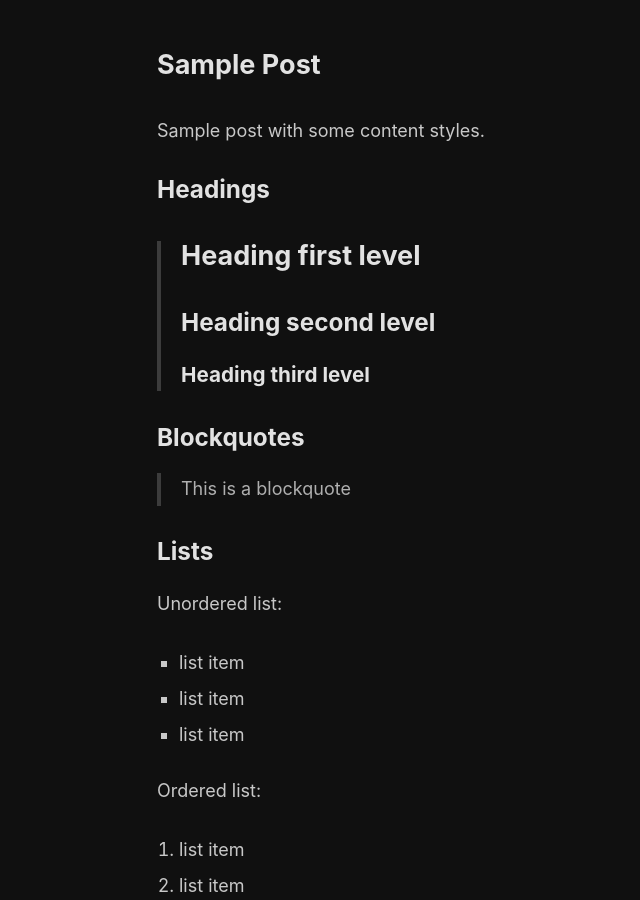
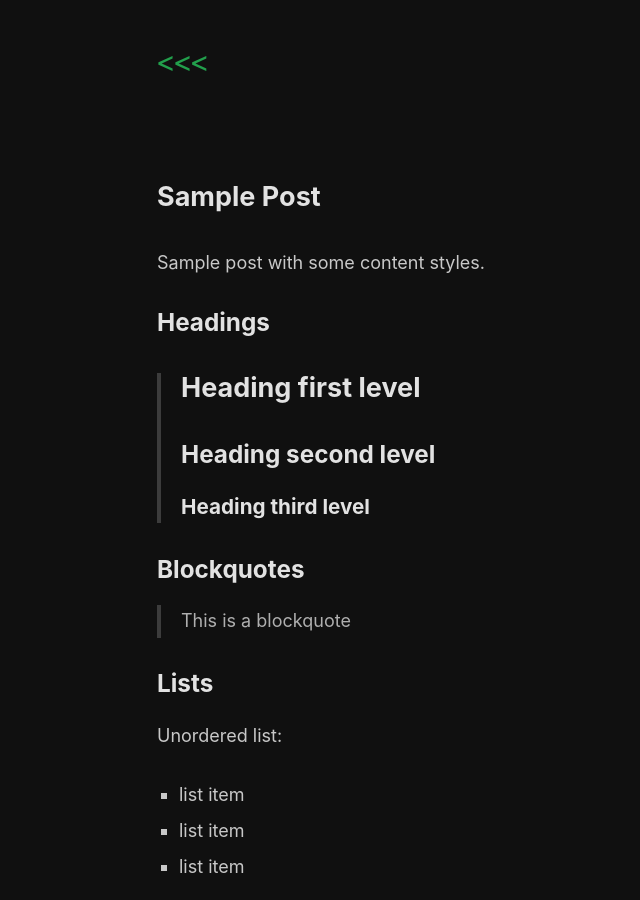
Before and after one commit to Yutixcode/Yutixcode.github.io, a Jekyll site: the page built from _posts/2018-08-13-sample-post.md, in a window 1280 px wide and 900 px high. Shown: the whole window, without its empty margins (148-788 px from the left). Built offline with Jekyll 4.4.1, drawn with Linux system fonts in a browser that asks for light colours; comment, search, counter and statistics services are not loaded.

Commit message:
Update hmm.html

```diff
--- a/_layouts/hmm.html
+++ b/_layouts/hmm.html
@@ -3,6 +3,9 @@
   {% include head.html %}
   <body>
     <div class='layout'>
+<header class='header'>
+  <a class='header__title' href='{{ '/' | relative_url }}'><<<</a>
+</header>
       <main class='main'>
         {{ content }}
       </main>
```
